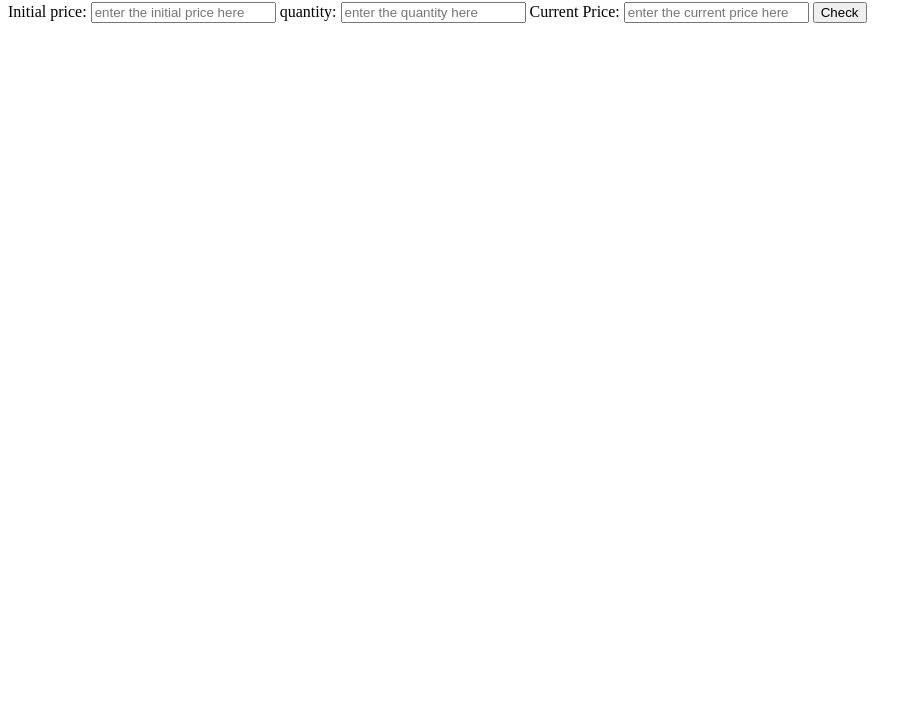
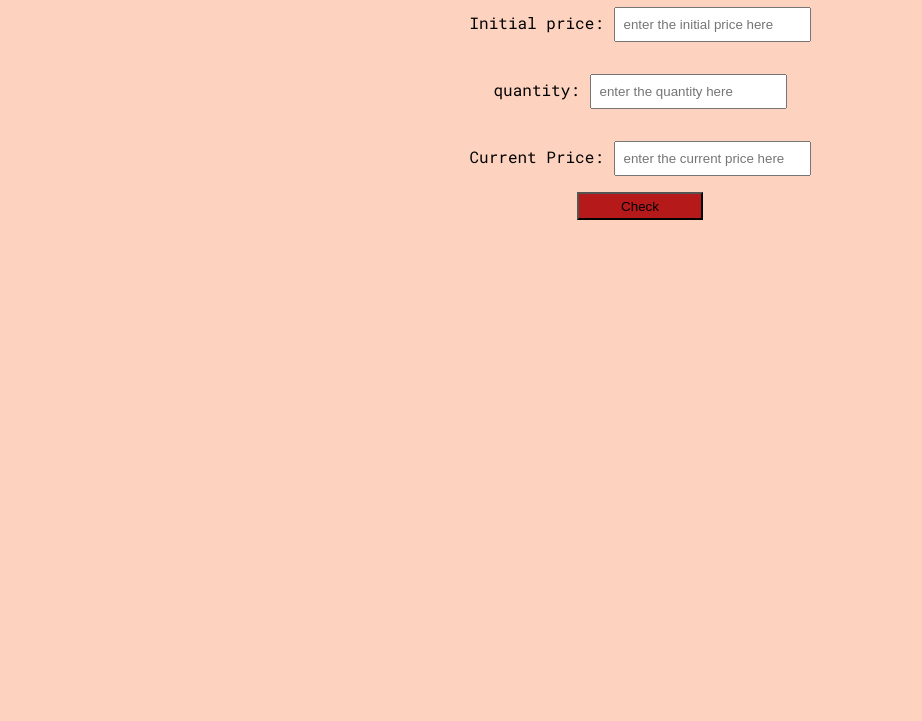
Before and after one commit to aniketsingh13/profit-loss-app, a plain HTML site: page index.html in a window 1280 px wide. Shown: the part 79-800 px from the top of the page, without its empty margins (0-922 px from the left). Drawn offline with Linux system fonts and the light colour scheme.

Commit message:
update css and html ,js

```diff
--- a/app.js
+++ b/app.js
@@ -9,11 +9,11 @@ function calculatingStock(initalprice,quantity,current){
     if(current < initalprice){
      var loss = (initalprice - current) * quantity;
      var lossPercentage = (loss/initalprice) * 100;
-     showoutPut(`😔 The loss is${loss} and the losspercentag is ${lossPercentage}%`)
+     showoutPut(`😔 The loss is ${loss} and the losspercentag is ${lossPercentage}%`)
     }else if(current > initalprice){
         var profit = (current - initalprice) * quantity;
         var profitPercentage = (profit/initalprice) * 100;
-        showoutPut(`😊 your profit is ${profit} and profitpercentage is${profitPercentage}`)
+        showoutPut(`😊 your profit is ${profit} and profitpercentage is ${profitPercentage}`)
     } else{
         showoutPut("No pain no gain,no gain no pain" )
     }
--- a/index.html
+++ b/index.html
@@ -10,19 +10,20 @@
 </head>
 
 <body>
+    <div class="container">
     <h1>Profit and Loss 💸</h1>
-    <main>
+
         <label for="initial-price">Initial price:
             <input type="number" id="initial-price" placeholder="enter the initial price here">
         </label>
         <label for="quantity">quantity:
-            <input type="number" id="quantity" placeholder="enter the quantity here">
-        </label for="">Current Price:
+            <input type="number" id="quantity" placeholder="enter the quantity here"></label>
+        </label for="current-price">Current Price:
         <input type="number" id="current-price" placeholder="enter the current price here">
         </label>
         <button id="chk-button">Check</button>
         <div id="output"></div>
-    </main>
+    </div>
     <script src="app.js" type="text/javascript"></script>
 </body>
 
--- a/style.css
+++ b/style.css
@@ -0,0 +1,28 @@
+@import url('https://fonts.googleapis.com/css2?family=Roboto+Mono&display=swap');
+body{
+    background-color: #FDD2BF;
+}
+.container{
+    text-align: center;
+    font-family: 'Roboto Mono', monospace;
+}
+label{
+    display: block;
+    padding-bottom: 2rem;
+}
+input{
+    padding: .5rem;
+}
+#chk-button{
+    display: block;
+     min-width: 10%;
+     padding: .3rem;
+     margin-left: 45%;
+     margin-top: 1rem;
+     margin-bottom: 1rem;
+     background-color: #B61919;
+}
+#output{
+    color: #FF00E4;
+    font-size: large;
+}
```
